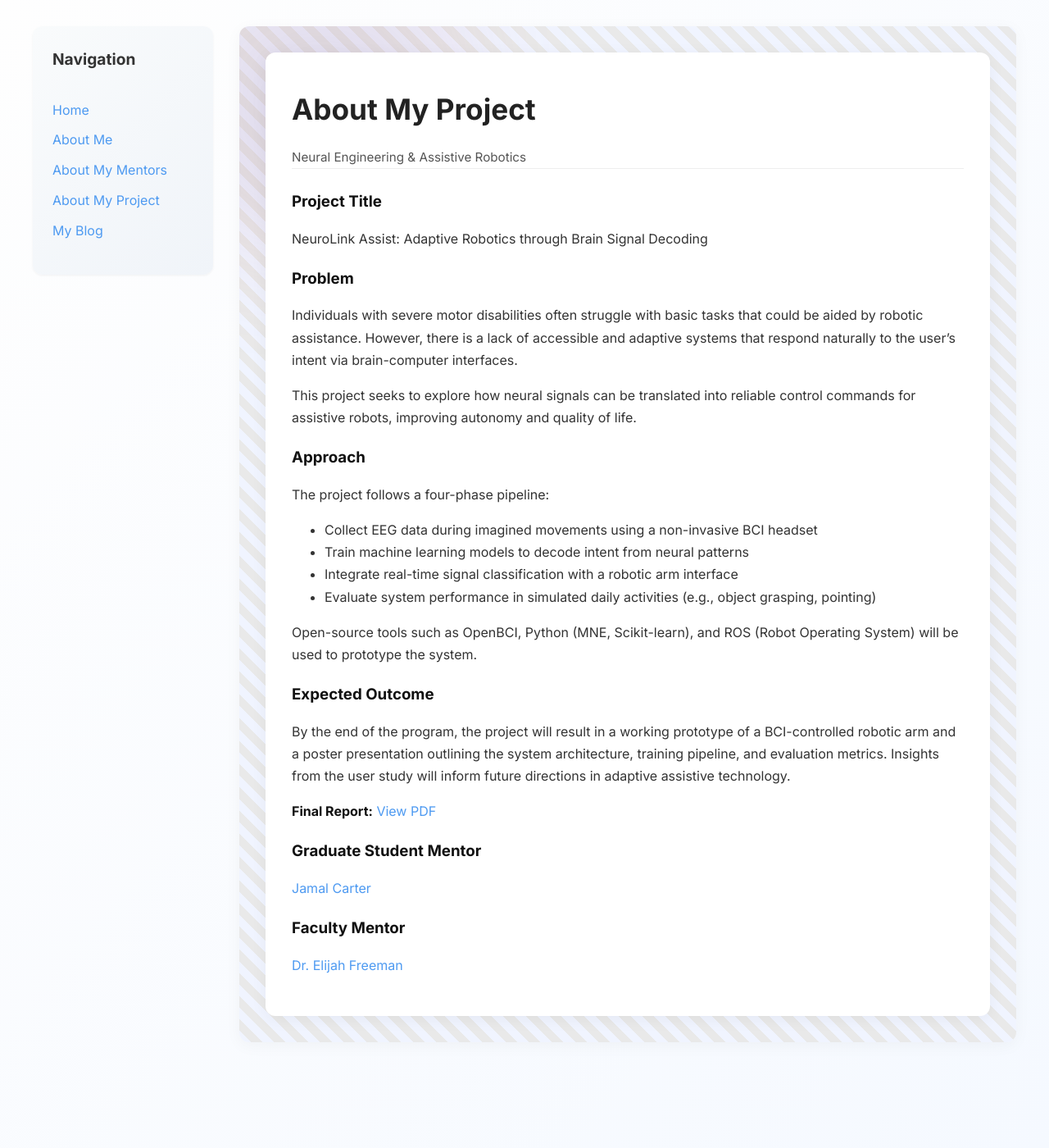
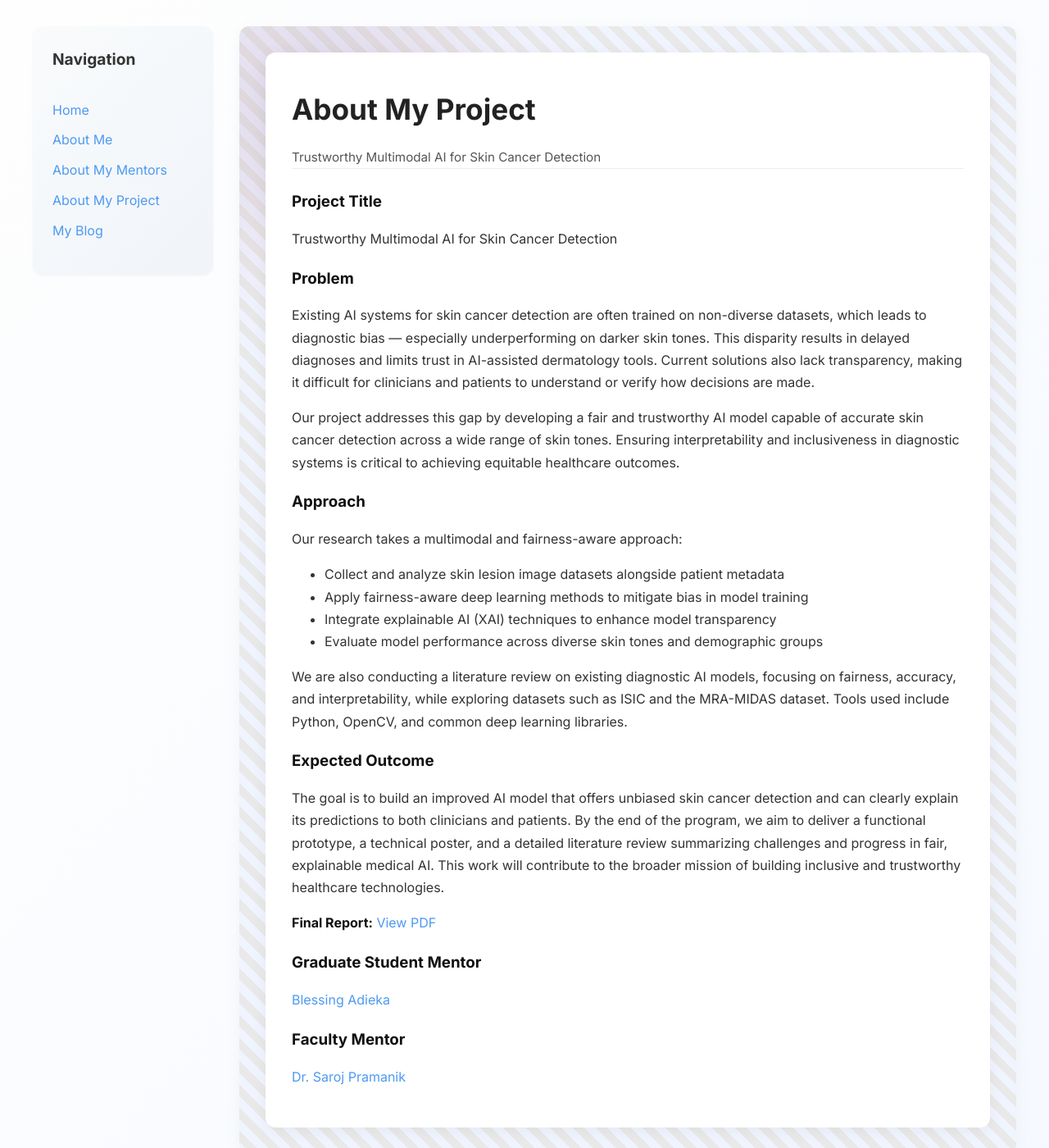
Before and after one commit to crystalonyeama/crystalonyeama.github.io, a Jekyll site: the page built from pages/about-my-project.md, in a window 1280 px wide and 1400 px high. Shown: the whole window at 82% size. Built offline with Jekyll 4.4.1, drawn with Linux system fonts in a browser that asks for light colours.

Commit message:
Update about-my-project.md

```diff
--- a/pages/about-my-project.md
+++ b/pages/about-my-project.md
@@ -3,34 +3,34 @@ layout: project
 title: About My Project
 permalink: /about-my-project.html
 
-subtitle: Neural Engineering & Assistive Robotics
-project_title: "NeuroLink Assist: Adaptive Robotics through Brain Signal Decoding"
+subtitle: Trustworthy Multimodal AI for Skin Cancer Detection
+project_title: "Trustworthy Multimodal AI for Skin Cancer Detection"
 
 problem: |
-  Individuals with severe motor disabilities often struggle with basic tasks that could be aided by robotic assistance. However, there is a lack of accessible and adaptive systems that respond naturally to the user's intent via brain-computer interfaces.
+  Existing AI systems for skin cancer detection are often trained on non-diverse datasets, which leads to diagnostic bias — especially underperforming on darker skin tones. This disparity results in delayed diagnoses and limits trust in AI-assisted dermatology tools. Current solutions also lack transparency, making it difficult for clinicians and patients to understand or verify how decisions are made.
 
-  This project seeks to explore how neural signals can be translated into reliable control commands for assistive robots, improving autonomy and quality of life.
+  Our project addresses this gap by developing a fair and trustworthy AI model capable of accurate skin cancer detection across a wide range of skin tones. Ensuring interpretability and inclusiveness in diagnostic systems is critical to achieving equitable healthcare outcomes.
 
 approach: |
-  The project follows a four-phase pipeline:
+  Our research takes a multimodal and fairness-aware approach:
 
-  - Collect EEG data during imagined movements using a non-invasive BCI headset
-  - Train machine learning models to decode intent from neural patterns
-  - Integrate real-time signal classification with a robotic arm interface
-  - Evaluate system performance in simulated daily activities (e.g., object grasping, pointing)
+  - Collect and analyze skin lesion image datasets alongside patient metadata
+  - Apply fairness-aware deep learning methods to mitigate bias in model training
+  - Integrate explainable AI (XAI) techniques to enhance model transparency
+  - Evaluate model performance across diverse skin tones and demographic groups
 
-  Open-source tools such as OpenBCI, Python (MNE, Scikit-learn), and ROS (Robot Operating System) will be used to prototype the system.
+  We are also conducting a literature review on existing diagnostic AI models, focusing on fairness, accuracy, and interpretability, while exploring datasets such as ISIC and the MRA-MIDAS dataset. Tools used include Python, OpenCV, and common deep learning libraries.
 
 outcome: |
-  By the end of the program, the project will result in a working prototype of a BCI-controlled robotic arm and a poster presentation outlining the system architecture, training pipeline, and evaluation metrics. Insights from the user study will inform future directions in adaptive assistive technology.
+  The goal is to build an improved AI model that offers unbiased skin cancer detection and can clearly explain its predictions to both clinicians and patients. By the end of the program, we aim to deliver a functional prototype, a technical poster, and a detailed literature review summarizing challenges and progress in fair, explainable medical AI. This work will contribute to the broader mission of building inclusive and trustworthy healthcare technologies.
 
 final_report_url: https://dl.icdst.org/pdfs/files/22e390b2eb0c8e951f3a742fda5b2d1d.pdf
 
 grad_mentor:
-  name: Jamal Carter
-  linkedin: https://www.linkedin.com/in/jamal-carter
+  name: Blessing Adieka
+  linkedin: linkedin.com/in/blessing-isoyiza-adeika
 
 faculty_mentor:
-  name: Dr. Elijah Freeman
+  name: Dr. Saroj Pramanik
   linkedin: https://www.linkedin.com/in/dr-elijah-freeman
 ---
```
